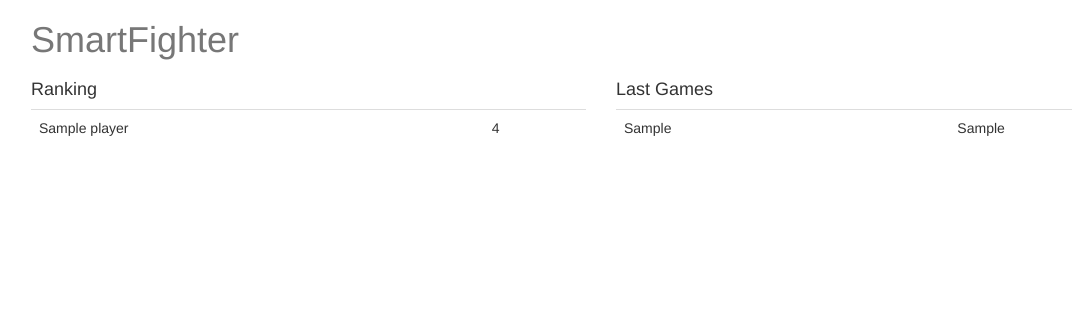
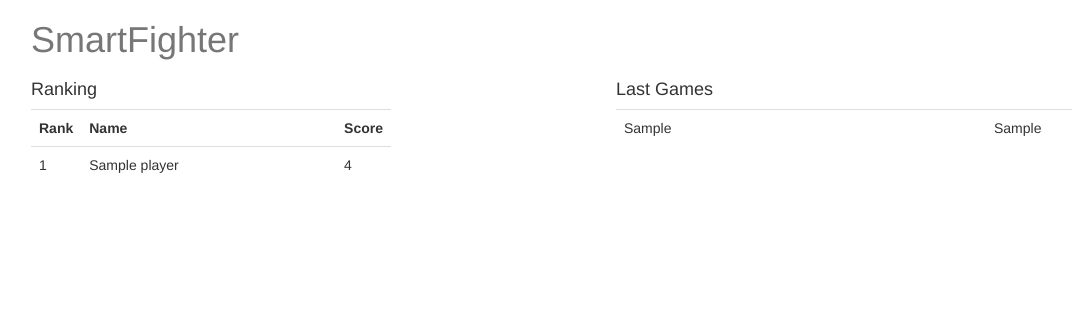
Before and after one commit to gbandet/smartfighter, a Django app: template site/smartfighter/templates/front/index.html in a window 1280 px wide. Shown: the top 330 px of the page, without its empty margins (39-1111 px from the left). Run offline with Django 3.2, Linux system fonts and the light colour scheme; the template is opened without the code that fills it: most values are stand-ins (such as "Sample title", 1, 10 or a date in 2020); some libraries are stand-ins or nearby versions.

Commit message:
Add rank of player in the website page.

```diff
--- a/site/smartfighter/front/views.py
+++ b/site/smartfighter/front/views.py
@@ -7,6 +7,6 @@ class IndexView(TemplateView):
 
     def get_context_data(self, **kwargs):
         context = super(TemplateView, self).get_context_data(**kwargs)
-        context['games'] = Game.objects.all().select_related().order_by('-date')[:50]
-        context['ranking'] = Player.objects.all().order_by('-elo_rating')[:50]
+        context['games'] = Game.objects.all().select_related().order_by('-date')[:20]
+        context['ranking'] = Player.objects.all().order_by('-elo_rating')
         return context
--- a/site/smartfighter/templates/front/index.html
+++ b/site/smartfighter/templates/front/index.html
@@ -13,24 +13,30 @@
       <h1 class="text-muted">SmartFighter</h1>
     </div>
     <div class="row">
-      <div class="col-md-6">
+      <div class="col-md-4">
         <h4>Ranking</h4>
         <table class="table">
+          <tr>
+            <th class="col-md-1">Rank</th>
+            <th>Name</th>
+            <th class="col-md-1">Score</th>
+          </tr>
           {% for player in ranking %}
           <tr>
+            <td>{% ifchanged player.elo_rating %}{{ forloop.counter }}{% else %}-{% endifchanged %}</td>
             <td>{{ player.name }}</td>
             <td>{{ player.elo_rating }}</td>
           </tr>
           {% endfor %}
         </table>
       </div>
-      <div class="col-md-6">
+      <div class="col-md-6 col-md-offset-2">
         <h4>Last Games</h4>
-        <table class="table col-md-6">
+        <table class="table">
           {% for game in games %}
           <tr>
-            <td{% if game.result == 1 %} class="bg-success"{% endif %}>{{ game.player1 }}</td>
-            <td{% if game.result == 1 %} class="bg-success"{% endif %}>
+            <td class="col-md-4{% if game.result == 1 %} bg-success{% endif %}">{{ game.player1 }}</td>
+            <td class="col-md-2{% if game.result == 1 %} bg-success{% endif %}">
               {% for round in game.rounds %}
               {% if round.player1 == 1 %}
               <span class="label label-default">&nbsp;</span>
@@ -51,7 +57,7 @@
               {% endif %}
               {% endfor %}
             </td>
-            <td{% if game.result == 2 %} class="bg-success"{% endif %}>
+            <td class="col-md-2{% if game.result == 2 %} bg-success{% endif %}">
               {% for round in game.rounds %}
               {% if round.player2 == 1 %}
               <span class="label label-default">&nbsp;</span>
@@ -72,7 +78,7 @@
               {% endif %}
               {% endfor %}
             </td>
-            <td{% if game.result == 2 %} class="bg-success"{% endif %}>{{ game.player2 }}</td>
+            <td class="col-md-4{% if game.result == 2 %} bg-success{% endif %}">{{ game.player2 }}</td>
           </tr>
           {% endfor %}
         </table>
```
